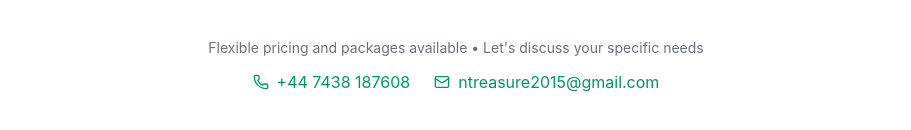
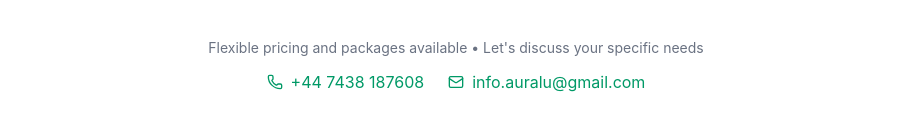
Before and after one commit to auraluvsu/flyer, a React (Vite) app: page / in a window 1280 px wide. Shown: the part 2007-2137 px from the top of the page, without its empty margins (184-1095 px from the left). Built offline with nearby package versions, Linux system fonts and the light colour scheme.

Commit message:
feat: add new company email

```diff
--- a/src/app/components/bookings-page.tsx
+++ b/src/app/components/bookings-page.tsx
@@ -60,11 +60,11 @@ export function BookingsPage() {
                             <span>+44 7438187608</span>
                         </a>
                         <a
-                            href="mailto:ntreasure2015@gmail.com"
+                            href="mailto:info.auralu@gmail.com"
                             className="inline-flex items-center gap-2 text-emerald-600 hover:text-emerald-700 transition-colors"
                         >
                             <Mail className="w-4 h-4" />
-                            <span>ntreasure2015@gmail.com</span>
+                            <span>info.auralu@gmail.com</span>
                         </a>
                     </div>
                     <Link
--- a/src/app/components/inquiry-page.tsx
+++ b/src/app/components/inquiry-page.tsx
@@ -39,7 +39,7 @@ export function InquiryPage() {
                             ? "Both Services"
                             : "Just a Consultation",
                 message: formData.message,
-                to_email: "ntreasure2015@gmail.com",
+                to_email: "info.auralu@gmail.com",
             };
 
             // Send email using EmailJS
@@ -125,10 +125,10 @@ export function InquiryPage() {
                         <div>
                             <p className="text-sm text-gray-600 dark:text-gray-300 mb-1">Email</p>
                             <a
-                                href="mailto:ntreasure2015@gmail.com"
+                                href="mailto:info.auralu@gmail.com"
                                 className="text-emerald-600 hover:text-emerald-700 font-medium"
                             >
-                                ntreasure2015@gmail.com
+                                info.auralu@gmail.com
                             </a>
                         </div>
                     </div>
--- a/src/app/components/pricing-page.tsx
+++ b/src/app/components/pricing-page.tsx
@@ -335,11 +335,11 @@ export function PricingPage() {
                             <span>+44 7438 187608</span>
                         </a>
                         <a
-                            href="mailto:ntreasure2015@gmail.com"
+                            href="mailto:info.auralu@gmail.com"
                             className="inline-flex items-center gap-2 text-emerald-600 hover:text-emerald-700 transition-colors"
                         >
                             <Mail className="w-4 h-4" />
-                            <span>ntreasure2015@gmail.com</span>
+                            <span>info.auralu@gmail.com</span>
                         </a>
                     </div>
                 </div>
```
